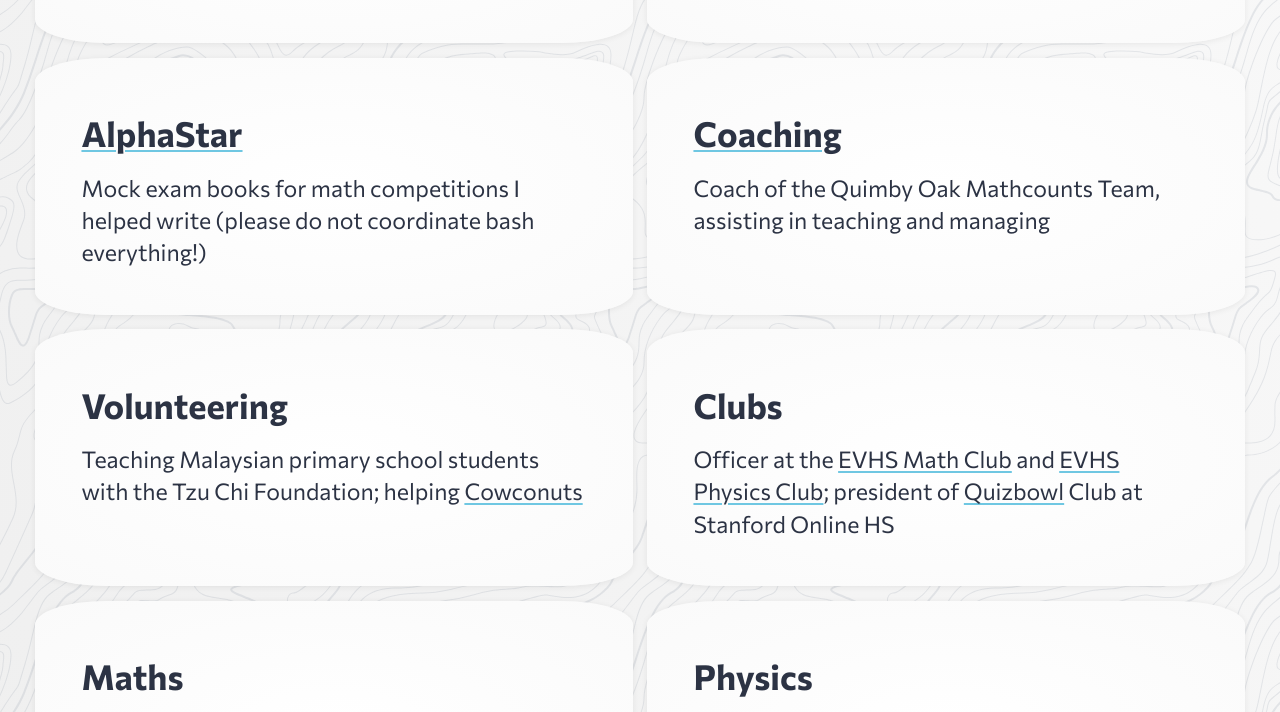
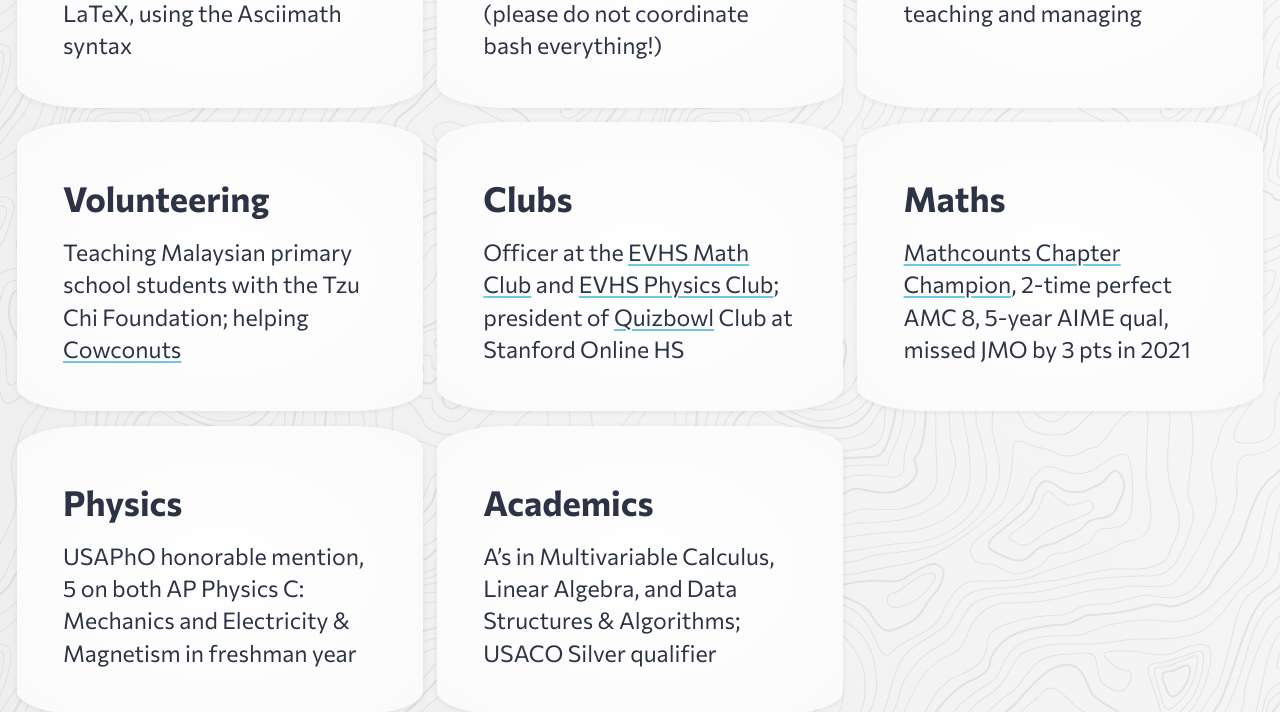
Before and after one commit to vqbc/vqbc.github.io, a website built with Parcel: page index.html in a window 1280 px wide. Shown: the part 764-1476 px from the top of the page. Built offline with nearby package versions, Linux system fonts and the light colour scheme.

Commit message:
Change layout width

```diff
--- a/src/styles.css
+++ b/src/styles.css
@@ -1,7 +1,7 @@
 body {
   box-sizing: border-box;
   min-height: 100vh;
-  margin: 0 max(0px, calc(10vw - 100px));
+  margin: 0 max(0px, calc(32vw - 400px));
   color: hsl(var(--primary-hue) 22% 22%);
   font-family: "Commissioner", sans-serif;
   line-height: 1.4;
@@ -125,19 +125,19 @@
   background: hsl(var(--accent-hue) 88% 66% / 33%);
 }
 
-@media (max-width: 2000px) {
+@media (max-width: 3000px) {
   cards {
     grid-template-columns: repeat(3, 1fr);
   }
 }
 
-@media (max-width: 1320px) {
+@media (max-width: 1250px) {
   cards {
     grid-template-columns: repeat(2, 1fr);
   }
 }
 
-@media (max-width: 780px) {
+@media (max-width: 800px) {
   cards {
     grid-template-columns: repeat(1, 1fr);
   }
```
